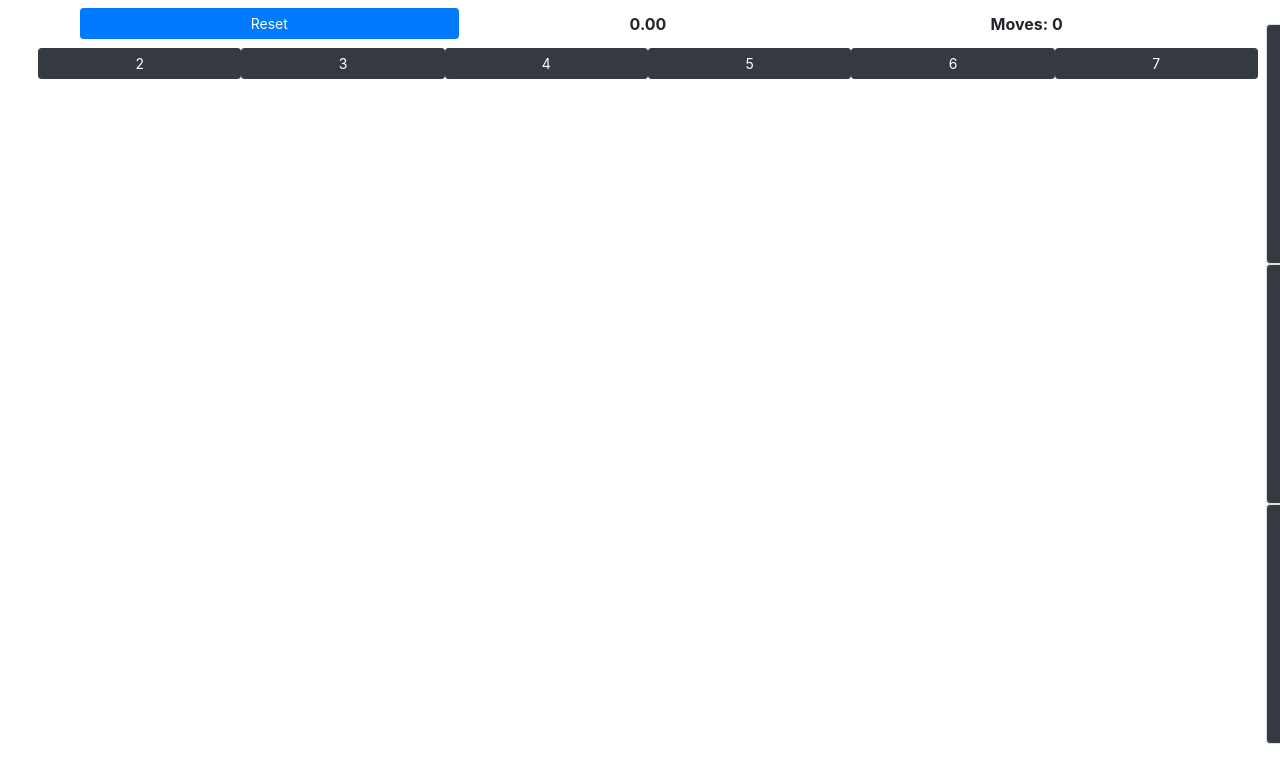
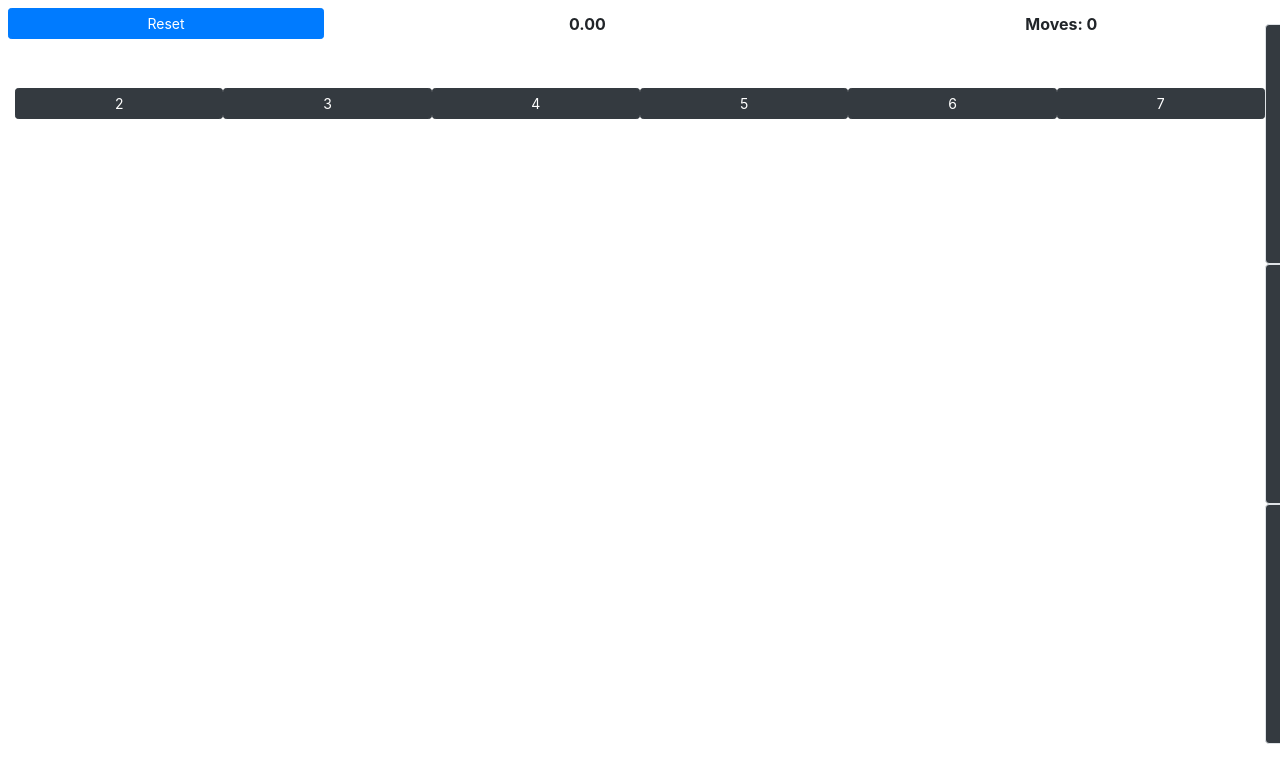
Before and after one commit to Fifteen-collect/frontend-js, a React (Create React App) app: page / in a window 1280 px wide. Shown: the top 782 px of the page. Built offline with nearby package versions, Linux system fonts and the light colour scheme; the HTML template or start-up script is replaced by a standard one.

Commit message:
Separate settings to component and some style fixes

```diff
--- a/src/components/App.tsx
+++ b/src/components/App.tsx
@@ -5,6 +5,7 @@ import {State as AppState} from "./App/State";
 import randomInt from "random-int";
 import {Header} from "./Header";
 import {Container} from "./Container";
+import {Settings} from "./Settings";
 
 export default class App extends React.Component<{}, AppState> {
     public readonly state: AppState = {
@@ -44,20 +45,7 @@ export default class App extends React.Component<{}, AppState> {
                     return this.handleReset(this.state.settings.size);
                 }}
             />
-            <div className="container-fluid m-2">
-                {this.state.settings.availableSizes.map((size: number) => {
-                    return <button
-                        type={"button"}
-                        key={size}
-                        className={"btn btn-dark btn-sm col-2"}
-                        onClickCapture={() => {
-                            this.handleReset(size);
-                        }}
-                    >
-                        {size}
-                    </button>
-                })}
-            </div>
+            <Settings sizes={this.state.settings.availableSizes} resetHandler={this.handleReset.bind(this)}/>
             <Container
                 size={this.windowSize}
             >
--- a/src/components/Header.tsx
+++ b/src/components/Header.tsx
@@ -17,15 +17,15 @@ export class Header extends React.Component<HeaderProps> {
     public static readonly propTypes = HeaderPropTypes;
 
     render() {
-        return <div className={"container-fluid inner-content"}>
-            <div className="row p-2 d-flex align-items-center">
+        return <div className={"container-fluid inner-content"} style={{marginLeft: "-15px"}}>
+            <div className="row p-2 d-flex align-items-center justify-content-between">
                 <button
-                    className={"btn btn-primary btn-sm col-4"}
+                    className={"btn btn-primary btn-sm col-3"}
                     onClickCapture={this.props.resetHandler}
                 >
                     Reset
                 </button>
-                <div className={"text-center col-4"}>
+                <div className={"text-center col-3"}>
                     <b>{this.props.time.toFixed(2)}</b>
                 </div>
                 <div className={"text-center col-4"}>
--- /dev/null
+++ b/src/components/Settings.tsx
@@ -0,0 +1,35 @@
+import * as React from "react";
+import * as PropTypes from "prop-types";
+
+export interface SettingsProps {
+    sizes: number[],
+    resetHandler: (size: number) => void;
+}
+
+export const SettingsPropTypes: { [T in keyof SettingsProps]: PropTypes.Validator<any> } = {
+    sizes: PropTypes.array,
+    resetHandler: PropTypes.func,
+};
+
+export class Settings extends React.Component<SettingsProps> {
+    public static readonly propTypes = SettingsPropTypes;
+
+    public render() {
+        return <div className="mt-2" style={{
+            width: "100%",
+        }}>
+            {this.props.sizes.map((size: number) => {
+                return <button
+                    type={"button"}
+                    key={size}
+                    className={"btn btn-dark btn-sm col-2"}
+                    onClickCapture={() => {
+                        this.props.resetHandler(size);
+                    }}
+                >
+                    {size}
+                </button>
+            })}
+        </div>
+    }
+}
--- a/src/styles/main.css
+++ b/src/styles/main.css
@@ -15,6 +15,6 @@
 }
 
 .inner-content {
-    height: 5vh;
-    width: 90vw;
+    height: 10vh;
+    width: 100vw;
 }
```
